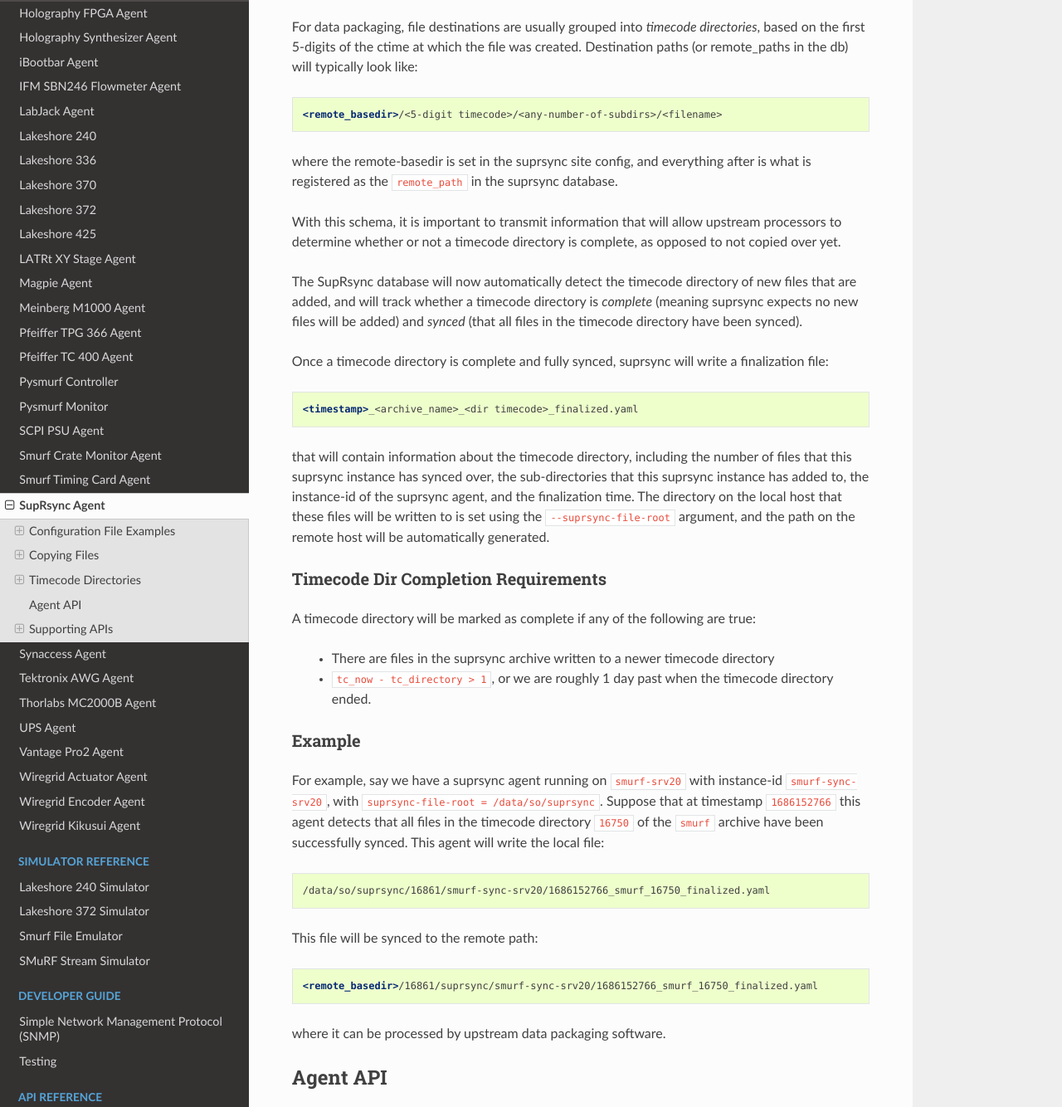
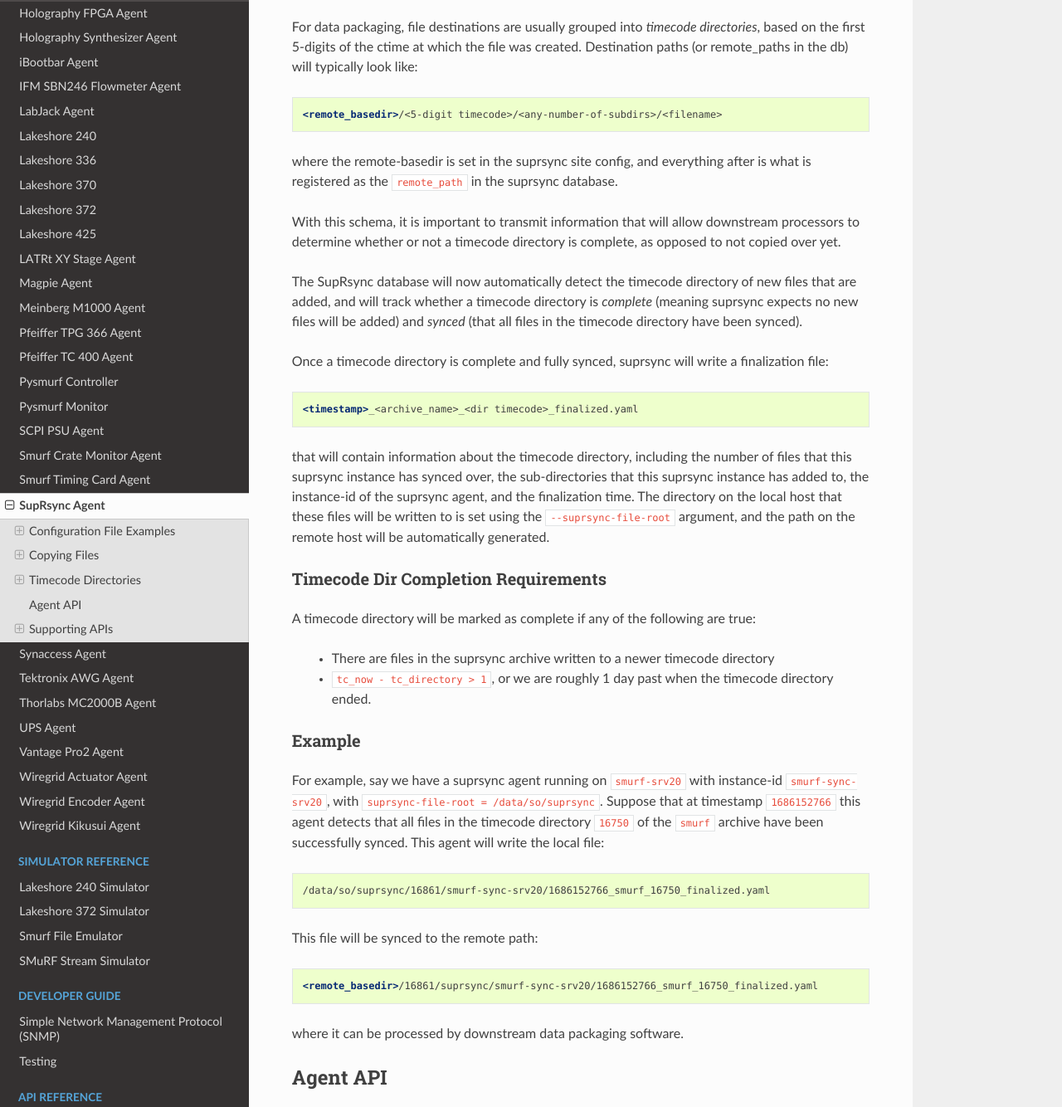
Before and after one commit to simonsobs/socs, a Sphinx documentation site: the page built from docs/agents/suprsync.rst, in a window 1280 px wide and 1400 px high, scrolled down 3414 px, cut to the strip 0-1334 px from the top of the window. Shown: the whole strip at 83% size. Built offline with Sphinx 7.4.7 and the Read the Docs theme 2.0.0, drawn with Linux system fonts in a browser that asks for light colours.

Commit message:
Upstream --> Downstream

```diff
--- a/docs/agents/suprsync.rst
+++ b/docs/agents/suprsync.rst
@@ -184,7 +184,7 @@ where the remote-basedir is set in the suprsync site config, and everything
 after is what is registered as the ``remote_path`` in the suprsync database.
 
 With this schema, it is important to transmit information that will allow
-upstream processors to determine whether or not a timecode directory is
+downstream processors to determine whether or not a timecode directory is
 complete, as opposed to not copied over yet.
 
 The SupRsync database will now automatically detect the timecode directory of
@@ -225,7 +225,7 @@ This file will be synced to the remote path::
 
     <remote_basedir>/16861/suprsync/smurf-sync-srv20/1686152766_smurf_16750_finalized.yaml
 
-where it can be processed by upstream data packaging software.
+where it can be processed by downstream data packaging software.
 
 
 Agent API
```
